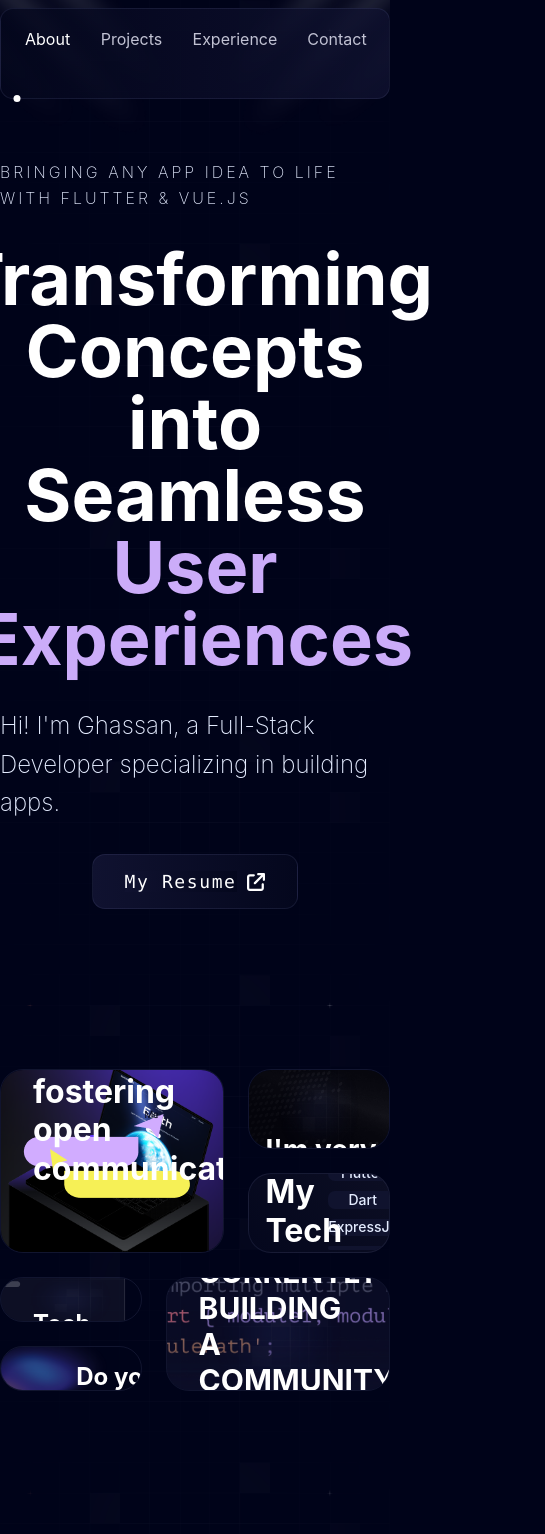
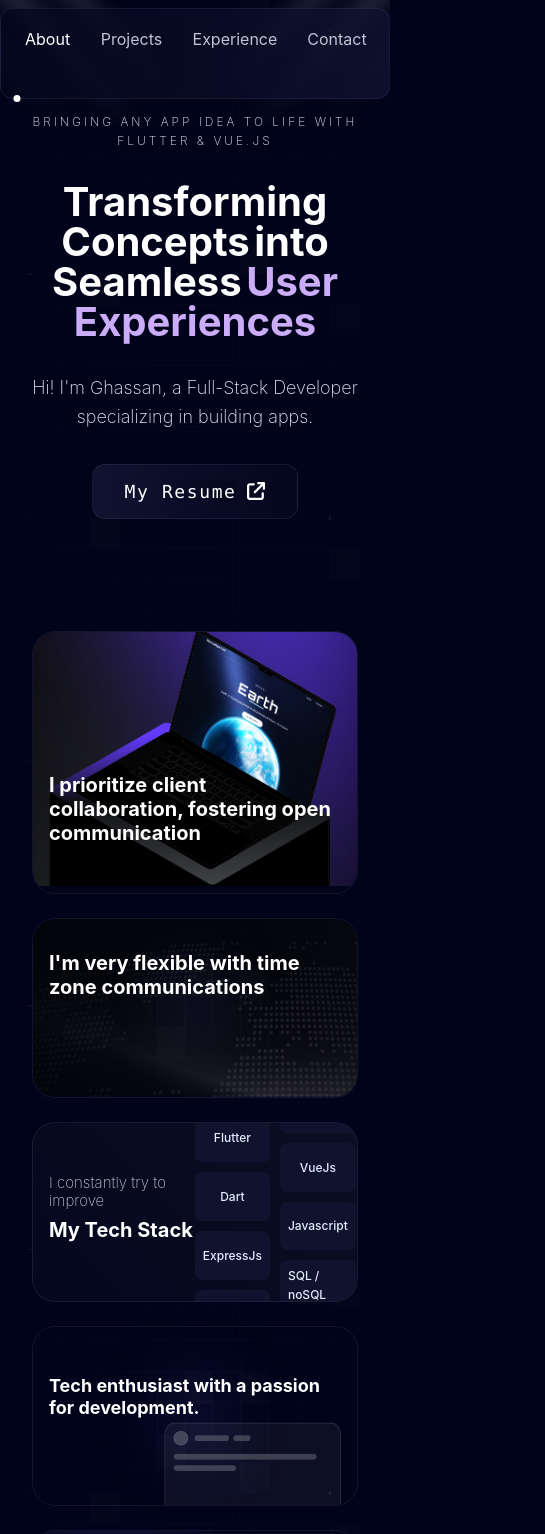
Before and after one commit to GhassanAlKaraan/vue-portfolio, a Vue app: page / in a window 390 px wide. Shown: the top 1534 px of the page, 545 px wide, since content can reach past the window. Built offline with nearby package versions, Linux system fonts and the light colour scheme.

Commit message:
responsive: about + projects

```diff
--- a/src/components/about/CopyButton.vue
+++ b/src/components/about/CopyButton.vue
@@ -35,7 +35,7 @@ const copyEmail = () => {
     color: #E4ECFF;
     border: 1px solid rgba(105, 113, 162, 0.16);
     border-radius: 7px;
-    padding: 0.75rem 2rem;
+    /* padding: 0.75rem 2rem; */
     background: linear-gradient(to right, #161A31, #06091F);
     font-size: 14px;
     cursor: pointer;
@@ -81,4 +81,13 @@ const copyEmail = () => {
     transform: translate(-50%, -50%);
     /* Move up */
 }
+
+@media screen and (max-width: 1024px) {
+    .copy-email-btn {
+        width: 190px;
+    /* Set a fixed width */
+    height: 34px;
+    }
+
+}
 </style>
--- a/src/components/about/Hero.vue
+++ b/src/components/about/Hero.vue
@@ -17,7 +17,7 @@ import GlitchButton from "@/components/about/GlitchButton.vue";
 
 <style scoped>
 .hero {
-    padding: 10rem 0;
+    padding: 10rem 2rem;
     display: flex;
     flex-direction: column;
     align-items: center;
@@ -32,12 +32,14 @@ import GlitchButton from "@/components/about/GlitchButton.vue";
     font-size: 16px;
     TEXT-TRANSFORM: UPPERCASE;
     color: #E4ECFF;
+    text-align: center;
 }
 
 .hero .hero-about {
     font-weight: 200;
     font-size: 24px;
     color: #E4ECFF;
+    text-align: center;
 }
 
 .hero .hero-title {
@@ -69,4 +71,47 @@ import GlitchButton from "@/components/about/GlitchButton.vue";
     background: rgba(4, 7, 29);
     box-shadow: 0 0 1000px 50px rgba(255, 255, 255, 0.5);
 }
+
+@media screen and (max-width: 1024px) {
+    .hero .hero-title {
+        font-size: 60px;
+    }
+
+    .hero .hero-role {
+        font-size: 16px;
+    }
+
+    .hero .hero-about {
+        font-size: 22px;
+    }
+}
+
+@media screen and (max-width: 768px) {
+    .hero {
+        padding: 7rem 2rem;
+    }
+    .hero .hero-title {
+        font-size: 50px;
+    }
+    .hero .hero-role {
+        font-size: 14px;
+    }
+
+    .hero .hero-about {
+        font-size: 20px;
+    }
+}
+@media screen and (max-width: 480px) {
+    .hero .hero-title {
+        font-size: 40px;
+    }
+    .hero .hero-role {
+        font-size: 12px;
+    }
+
+    .hero .hero-about {
+        font-size: 18px;
+    }
+
+    }
 </style>
--- a/src/components/about/PortfolioGrid.vue
+++ b/src/components/about/PortfolioGrid.vue
@@ -73,6 +73,7 @@ import CopyButton from "@/components/about/CopyButton.vue";
 
 .wrapper .container {
     max-width: 1100px;
+    padding: 0 3rem;
 }
 
 .card {
@@ -242,6 +243,7 @@ import CopyButton from "@/components/about/CopyButton.vue";
 }
 
 .div7 .code-editor-img {
+    filter: contrast(0.5);
     position: absolute;
     bottom: -60px;
     right: -120px;
@@ -336,4 +338,107 @@ import CopyButton from "@/components/about/CopyButton.vue";
     object-fit: center/cover;
 }
 
+@media screen and (max-width: 1024px) {
+    .div1 .collab-text {
+        font-size: 24px;
+    }
+
+    .div2 .time-zone-text {
+        margin-top: 2rem;
+        font-size: 20px;
+    }
+
+    .div3 .text {
+        max-width: 50%;
+    }
+
+    .div3 .tech-stack-text {
+        display: flex;
+        flex-direction: column;
+        font-size: 20px;
+    }
+
+    .div5 p {
+        padding: 1.5rem 1rem;
+        font-size: 18px;
+    }
+
+    .div6 p {
+        width: 100%;
+        font-size: 18px;
+    }
+
+    .div6 .text {
+        width: 100%;
+        gap: 0.5rem;
+        padding: 0.5rem;
+    }
+
+    .div7 .building-text {
+        font-size: 22px;
+    }
+}
+
+@media screen and (max-width: 768px) {
+    .grid {
+        grid-template-columns: repeat(2, 1fr);
+        grid-template-rows: repeat(3, 1fr);
+    }
+
+    .div1,
+    .div2,
+    .div3,
+    .div5,
+    .div6,
+    .div7 {
+        grid-column: span 1;
+        grid-row: span 1;
+    }
+
+    .div1 .cursor1-img,
+    .div1 .cursor2-img {
+        display: none;
+    }
+
+    .div1 .collab-text {
+        font-size: 20px;
+        margin: 1rem;
+    }
+
+    .div5 p {
+        padding: 3rem 1rem;
+    }
+
+
+    .div6 .text {
+        width: 100%;
+        gap: 2rem;
+        padding: 3rem 1rem;
+    }
+}
+
+@media screen and (max-width: 600px) {
+    /* .grid {
+        grid-template-columns: repeat(1, 1fr);
+        grid-template-rows: repeat(6, 1fr);
+    } */
+    .grid {
+        display: flex;
+        flex-direction: column;
+    }
+
+    .div1 .collab-text {
+        max-width: 100%;
+        padding-bottom: 2rem;
+    }
+
+    .div2, .div3, .div5, .div6, .div7 {
+        width: 100%;
+        min-height: 180px;
+    }
+
+    .wrapper .container {
+        padding: 0 2rem;}
+
+}
 </style>
--- a/src/components/about/TechstackGrid.vue
+++ b/src/components/about/TechstackGrid.vue
@@ -76,4 +76,12 @@
     grid-column-start: 2;
     grid-row-start: 1;
 }
+
+@media  screen and (max-width: 768px) {
+    .card {
+        padding: 0.5rem;
+        font-size: 12px;
+    }
+
+}
 </style>
--- a/src/components/contact/ContactForm.vue
+++ b/src/components/contact/ContactForm.vue
@@ -1,4 +1,8 @@
-<script setup></script>
+<script setup>
+function submitForm() {
+    //TODO : Submit form logic here
+}
+</script>
 
 <template>
     <div class="wrapper">
@@ -92,7 +96,7 @@ form {
     justify-content: center;
 
     gap: 1rem;
-    width: 700px;
+    width: 600px;
     position: relative;
     z-index: 2;
 
@@ -104,12 +108,11 @@ form {
     flex-direction: column;
 }
 
-label {
-    /* margin-bottom: 0.5rem; */
+/* label {
     font-weight: 200;
     font-size: 24px;
     color: #E4ECFF;
-}
+} */
 
 input, textarea {
     padding: 0.5rem;
@@ -134,24 +137,6 @@ textarea {
     resize: vertical;
     font-family: inherit;
 }
-
-/* .submit-btn {
-    align-self: flex-start;
-    padding: 0.75rem 1.5rem;
-    background-color: black;
-    color: #fff;
-    border: none;
-    border-radius: 4px;
-    cursor: pointer;
-    transition: background-color 0.3s ease;
-
-}
-
-.submit-btn:hover {
-    background-color: darken(var(--color-heading-secondary), 10%);
-} */
-
- /* Submit Button */
 
  .submit-btn {
     background: linear-gradient(to left, rgba(4, 7, 29), rgba(16, 18, 48));
@@ -186,7 +171,6 @@ textarea {
 
 .submit-btn:hover {
     background: rgba(4, 7, 29);
-    /* box-shadow: 0 0 1000px 50px rgba(255, 255, 255, 0.5); */
 }
 
 .submit-btn:hover span::before {
--- a/src/components/contact/Footer.vue
+++ b/src/components/contact/Footer.vue
@@ -1,3 +1,14 @@
+<script setup>
+function openLinkedIn() {
+    window.open('https://linkedin.com/in/ghassan-alkaraan', '_blank');
+}
+function openGithub() {
+    window.open('https://github.com/ghassanalkaraan', '_blank');
+}
+function openEmail() {
+    window.open('mailto:ghass.karaan@gmail.com', '_blank');
+}
+</script>
 <template>
     <footer class="footer">
         <div class="footer-content">
@@ -5,9 +16,9 @@
 
             <div class="tech-used">
                 <div class="tech-stack-icons">
-                    <img src="@/assets/icons/email.svg" alt="Mongo" class="tech-icon">
-                    <img src="@/assets/icons/linkedin.svg" alt="Node.js" class="tech-icon">
-                    <img src="@/assets/icons/github.svg" alt="Express.js" class="tech-icon">
+                    <img src="@/assets/icons/linkedin.svg" alt="Linkedin" class="social-icon" @click="openLinkedIn">
+                    <img src="@/assets/icons/github.svg" alt="Github" class="social-icon" @click="openGithub">
+                    <img src="@/assets/icons/email.svg" alt="Email" class="social-icon" @click="openEmail">
                 </div>
             </div>
         </div>
@@ -30,28 +41,22 @@
     justify-content: space-between;
 }
 
-
-
 .tech-used {
     justify-content: center;
     align-items: center;
 }
 
-.tech-used .tech-stack-icons .tech-icon {
-    /* border: 1px solid rgba(105, 113, 162, 0.16); */
-    border-radius: 100%;
-    background-color: #FFFFFFFF;
+.tech-used .tech-stack-icons .social-icon {
     width: 34px;
     height: 34px;
-    padding: 4px;
 
-    margin-right: 10px;
+    margin-right: 12px;
 
     transition: all 0.2s ease;
     overflow: visible;
 }
 
-.tech-used .tech-stack-icons .tech-icon:hover {
-    background-color: #04071D;
+.tech-used .tech-stack-icons .social-icon:hover {
+    transform: translateY(-4px);
 }
 </style>
--- a/src/components/projects/ProjectsGrid.vue
+++ b/src/components/projects/ProjectsGrid.vue
@@ -113,11 +113,13 @@ import GithubLink from "@/components/projects/GithubLink.vue";
 }
 
 .wrapper .container {
+    padding: 0 3rem;
     max-width: 1100px;
     width: 100%;
 }
 
 .projects-heading {
+    text-align: center;
     margin-bottom: 2rem;
 }
 
@@ -266,4 +268,86 @@ p {
 .tech-used .tech-stack-icons .tech-icon:hover {
     background-color: #04071D;
 }
+
+@media screen and (max-width: 1024px) {
+    .projects-heading h2 {
+        font-size: 36px;
+    }
+    .project-image .img-2-mobile-app-2 {
+        top: -40px;
+    }
+
+    .project-image .img-2-mobile-app {
+        top: 0%;
+    }
+
+}
+@media screen and (max-width: 768px) {
+    .projects-heading {
+        padding: 0 1rem;
+    }
+    .projects-heading h2 {
+        font-size: 26px;
+    }
+
+    .container .projects-grid {
+        grid-template-columns: 1fr;
+    }
+    .project-image .img-2-mobile-app-2 {
+        top: -45%;
+    }
+
+}
+
+
+@media screen and (max-width: 580px) {
+    .tech-used .tech-stack-icons .tech-icon {
+    width: 32px;
+    height: 32px;
+
+}
+
+p {
+    font-size: 1rem ;
+}
+.btn {
+    font-size: 0.8rem;
+}
+.project-image .img-2-mobile-app-2 {
+        top: -40px;
+    }
+}
+@media screen and (max-width: 480px) {
+    .project-title {
+        font-size: 1.5rem;
+        line-height: 1.1;
+    }
+    .card-content p {
+        font-size: 0.8rem;
+    }
+    .github-link {
+        font-size: 0.8rem;}
+    .project-image {
+        height: 200px;
+    }
+.project-image {
+    max-height: 150px;
+}
+    .project-image .img-2-mobile-app {
+        top: 0;
+    }
+    .project-image .img-2-mobile-app-2 {
+        top: -20px;
+    }
+    .card {
+        padding: 1rem;
+    }
+    .wrapper{
+        padding: 2rem 0;
+    }
+    .wrapper .container {
+        padding: 0 2rem;}
+}
+
+
 </style>
```
Also changed, not shown: src/assets/icons/email.svg, src/assets/icons/github.svg.
